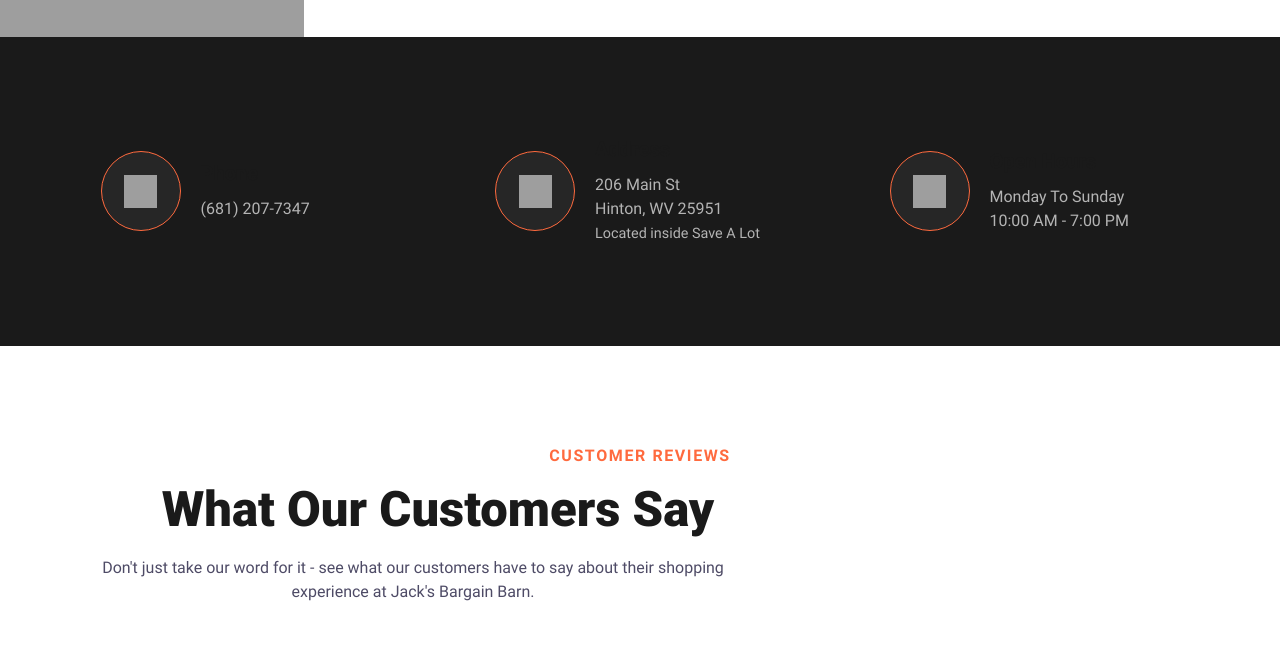
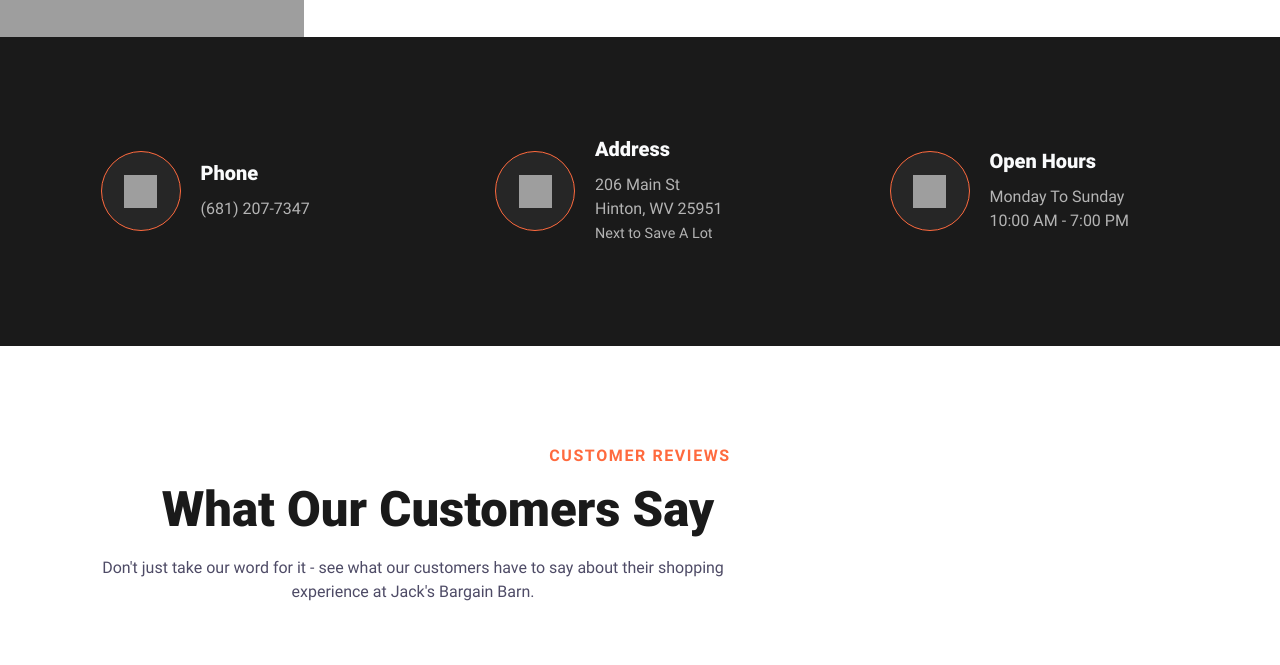
Before and after one commit to ramonawebdesigns/jacks-bargain-barn-website2, an Eleventy site: page src/index.html in a window 1280 px wide. Shown: the part 2000-2665 px from the top of the page. Built offline with nearby package versions, Linux system fonts and the light colour scheme; Eleventy itself is replaced by a stand-in of ours; files that its build step writes are made by us from their sources; grey boxes are pictures that could not be loaded.

Commit message:
Fix Contact Strip: restore white headers for contrast and update Save A Lot text

```diff
--- a/src/assets/css/contact-strip.css
+++ b/src/assets/css/contact-strip.css
@@ -74,7 +74,7 @@
     line-height: 1.2em;
     margin: 0;
     margin-bottom: 0.75rem;
-    color: var(--headerColor);
+    color: var(--bodyTextColorWhite);
     display: block;
 }
 
--- a/src/index.html
+++ b/src/index.html
@@ -170,7 +170,7 @@ eleventyNavigation:
                 </picture>
                 <div class="cs-flex-group">
                     <span class="cs-header">Address</span>
-                    <a href="https://maps.google.com/?q=206+Main+St,+Hinton,+WV+25951" class="cs-link">206 Main St<br>Hinton, WV 25951<br><span style="font-size: 0.9em;">Located inside Save A Lot</span></a>
+                    <a href="https://maps.google.com/?q=206+Main+St,+Hinton,+WV+25951" class="cs-link">206 Main St<br>Hinton, WV 25951<br><span style="font-size: 0.9em;">Next to Save A Lot</span></a>
                 </div>
             </li>
             <li class="cs-item">
```
